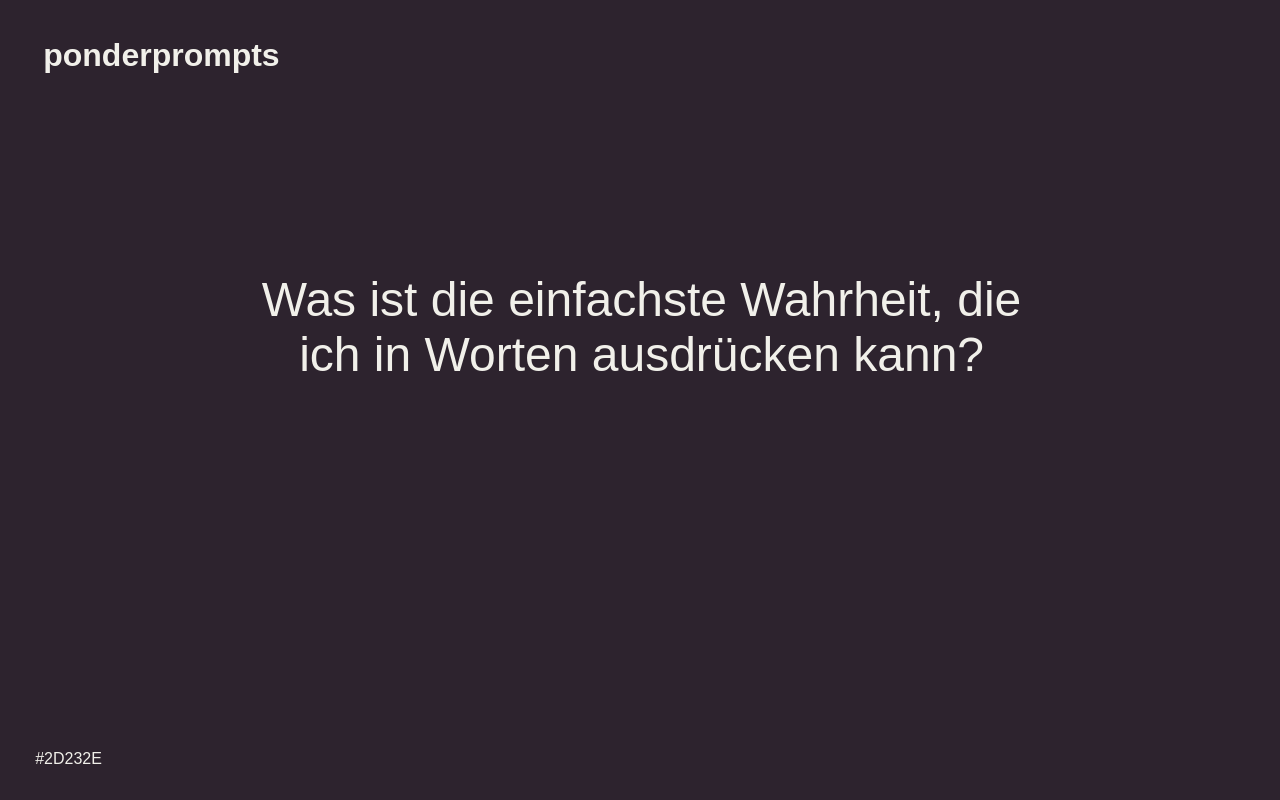
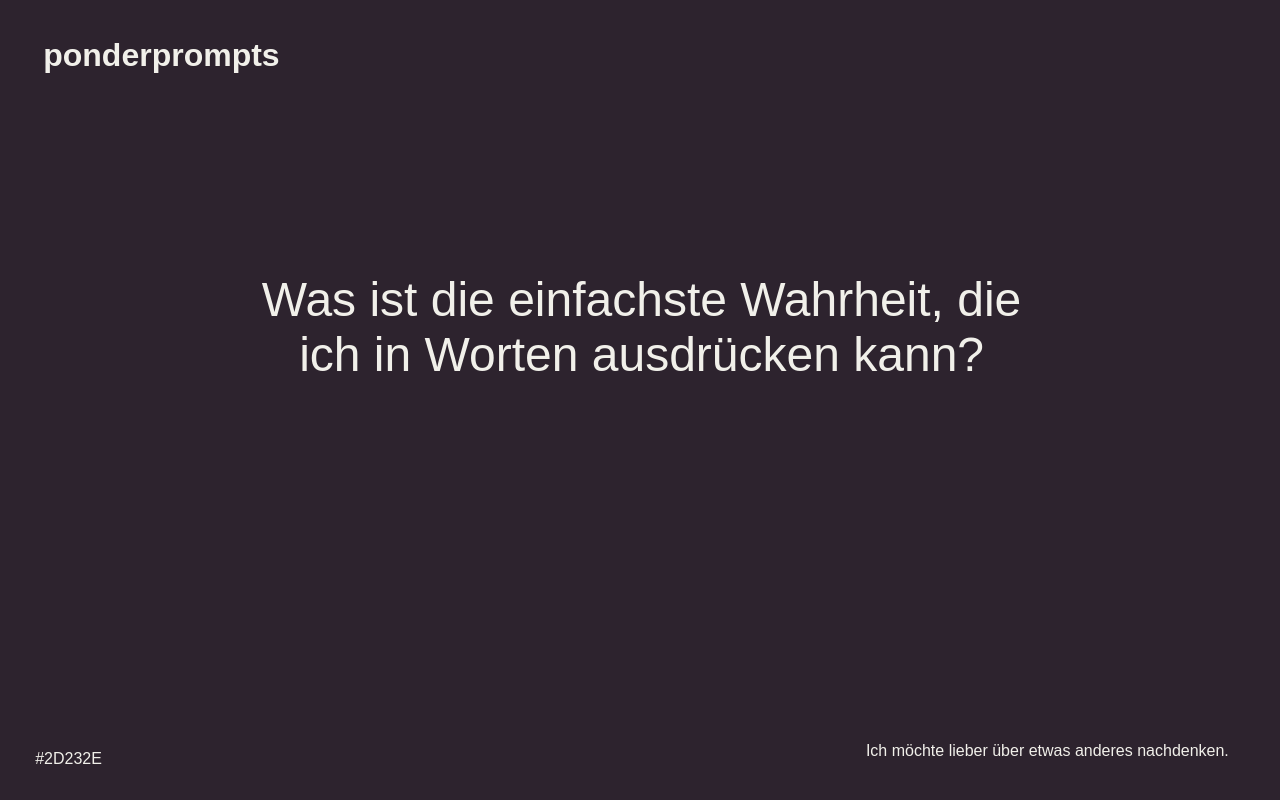
Before and after one commit to koryna/ponderprompts, an Angular app: page / in a window 1280 px wide. Built offline with nearby package versions, Linux system fonts and the light colour scheme; a web font is replaced by a local one.

Commit message:
chore: add refresh button

```diff
--- a/src/app/app.component.css
+++ b/src/app/app.component.css
@@ -23,8 +23,17 @@ h1 {
   display: block;
 }
 
-.color{
+.color {
   position: absolute;
   bottom: 2rem;
   left: 2.2rem;
 }
+
+.next-button a {
+  cursor: pointer;
+  margin-top: 1rem;
+  padding: 0.5rem 1rem;
+  position: absolute;
+  bottom: 2rem;
+  right: 2.2rem;
+}
--- a/src/app/app.component.html
+++ b/src/app/app.component.html
@@ -1,4 +1,9 @@
 <h1>{{ title }}</h1>
+
+<div class="next-button">
+  <a onClick="window.location.reload();">Ich möchte lieber über etwas anderes nachdenken.</a>
+</div>
+
 <div class="container">
   <div class="vertical-center">
     <div class="question">
--- a/src/app/app.component.ts
+++ b/src/app/app.component.ts
@@ -1,4 +1,4 @@
-import { AfterViewInit, Component, ElementRef } from '@angular/core';
+import { AfterViewInit, Component, ElementRef, ViewChild } from '@angular/core';
 import prompts from '../assets/prompts.de.json';
 import colors from '../assets/colors.json';
 
--- a/src/assets/prompts.de.json
+++ b/src/assets/prompts.de.json
@@ -13,7 +13,7 @@
   },
   {
     "type": "QUESTION",
-    "content": "Wann habe ich mich das letzte Mal richtig freudig gefühlt?"
+    "content": "Wann habe ich mich das letzte Mal richtig freudig gefühlt und woran lag es?"
   },
   {
     "type": "QUESTION",
```
